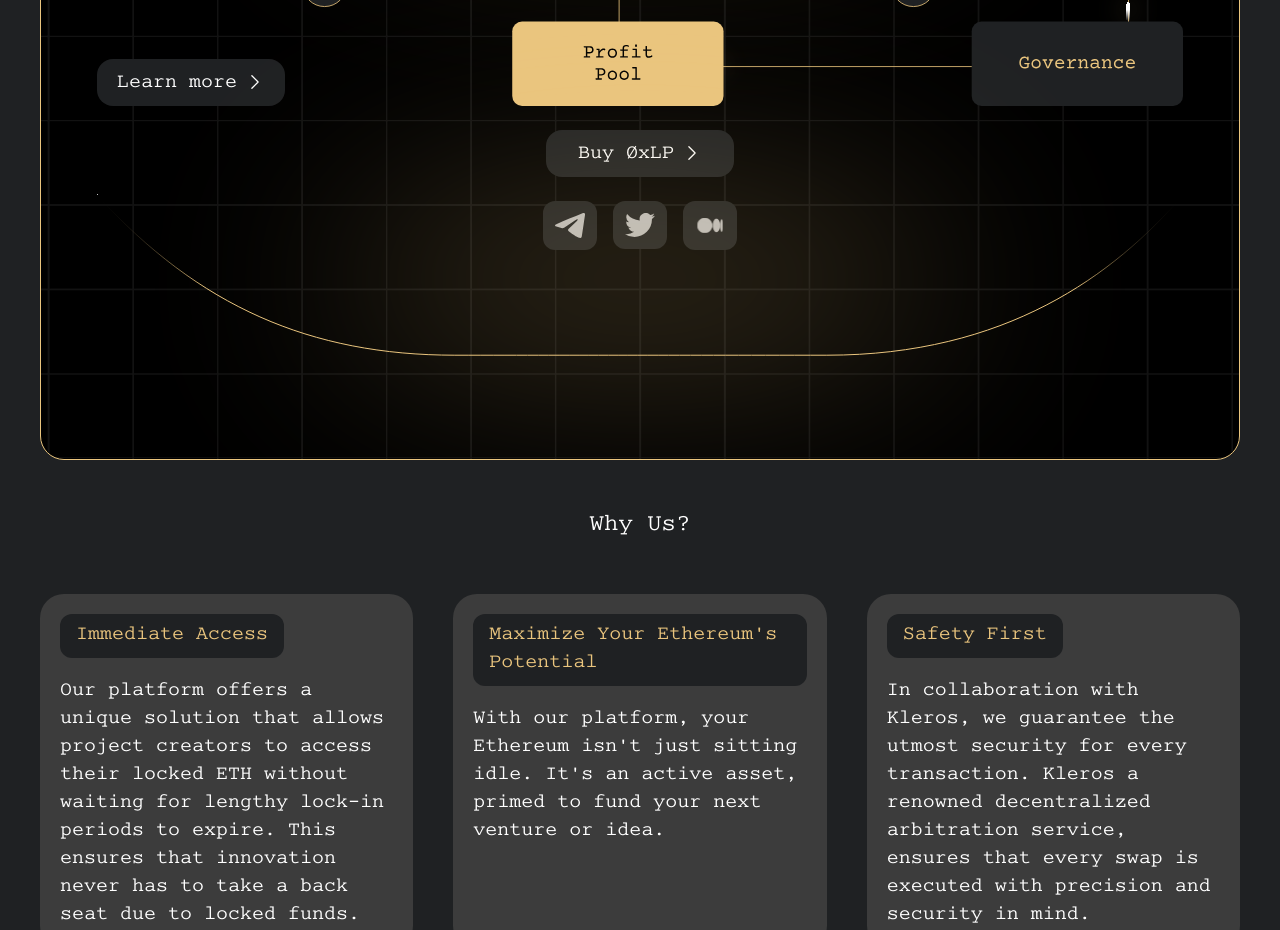
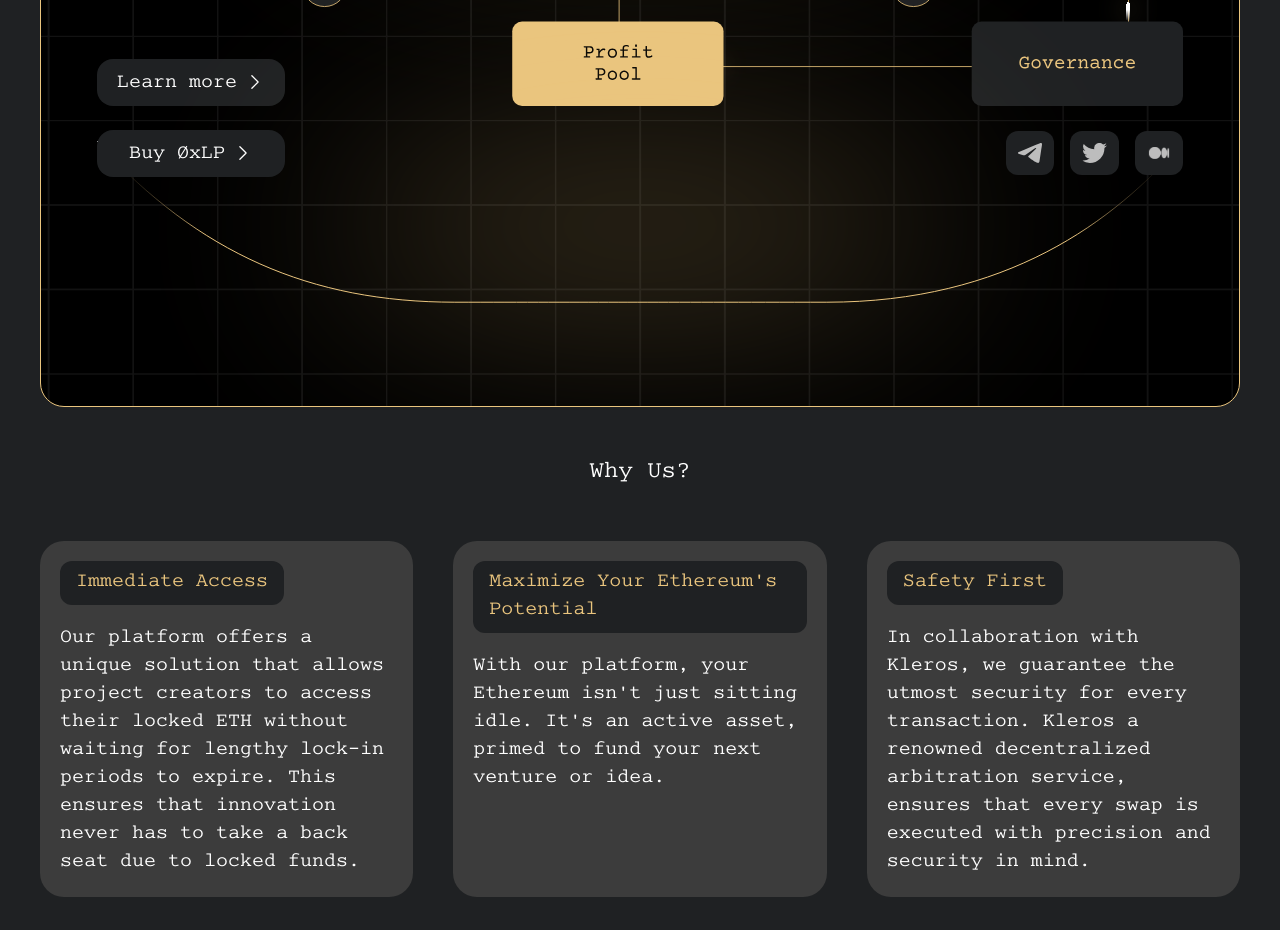
Before and after one commit to GeorgiyAslanyan/liquidityswap, a Next.js app: page / in a window 1280 px wide. Shown: the part 2280-3210 px from the top of the page. Built offline with nearby package versions, Linux system fonts and the light colour scheme.

Commit message:
hero btn change

```diff
--- a/components/Hero.jsx
+++ b/components/Hero.jsx
@@ -208,7 +208,7 @@ const Hero = () => {
               </motion.div>
             ))}
           </div> */}
-          <div className="flex flex-col md:flex-row relative z-[7] items-center justify-center gap-4">
+          <div className="flex md:hidden flex-col md:flex-row relative z-[7] items-center justify-center gap-4">
           <motion.a
               href="https://t.me/LPSwapBot"
               target="_blank"
@@ -234,7 +234,7 @@ const Hero = () => {
             <motion.a
               href="https://t.me/LPSwapBot"
               target="_blank"
-              className="flex justify-center w-[90%] md:w-fit"
+              className="flex justify-center w-[90%] md:hidden"
               rel="noopener noreferrer">
               <button className="items-center text-base min-w-[188px] lg:text-xl whitespace-nowrap justify-center w-[90%] flex hover:gap-4 gap-2 sm:w-fit rounded-2xl bg-[#1F2123] hover:bg-[#36393c] duration-300 ease-in-out transition-all text-white py-3 px-5 h-full">
                 <p>Buy ØxLP</p>{" "}
@@ -254,7 +254,73 @@ const Hero = () => {
               </button>
             </motion.a>
           </div>
-          <div className="flex flex-row relative z-[7] items-center justify-center gap-4">
+          <div className="hidden md:flex flex-col md:flex-row relative z-[8] items-center justify-between gap-4 pb-5">
+
+            <motion.a
+              href="https://t.me/LPSwapBot"
+              target="_blank"
+              className=" md:flex justify-start w-[90%] hidden"
+              rel="noopener noreferrer">
+              <button className="items-center text-base min-w-[188px] lg:text-xl whitespace-nowrap justify-center w-[90%] flex hover:gap-4 gap-2 sm:w-fit rounded-2xl bg-[#1F2123] hover:bg-[#36393c] duration-300 ease-in-out transition-all text-white py-3 px-5 h-full">
+                <p>Buy ØxLP</p>{" "}
+                <svg
+                  xmlns="http://www.w3.org/2000/svg"
+                  fill="none"
+                  viewBox="0 0 24 24"
+                  strokeWidth="1.5"
+                  stroke="currentColor"
+                  className="w-4 h-4 lg:w-5 lg:h-5">
+                  <path
+                    strokeLinecap="round"
+                    strokeLinejoin="round"
+                    d="M8.25 4.5l7.5 7.5-7.5 7.5"
+                  />
+                </svg>
+              </button>
+            </motion.a>
+            <div className="hidden md:flex flex-row relative z-[7] items-center justify-center gap-4">
+            <motion.a
+              className="rounded-xl flex items-center justify-center bg-[#1F2123] hover:bg-[#36393c] duration-300 ease-in-out transition-all p-3"
+              href="https://t.me/LPSwapBot"
+              target="_blank"
+              rel="noopener noreferrer">
+              <Image
+                src={"/tg.svg"}
+                className=""
+                alt="tg"
+                width={30}
+                height={37}
+              />
+            </motion.a>
+            <motion.a
+              className="rounded-xl flex items-center justify-center bg-[#1F2123] hover:bg-[#36393c] duration-300 ease-in-out transition-all p-3"
+              href="https://x.com/0xLiquiditySwap"
+              target="_blank"
+              rel="noopener noreferrer">
+              <Image
+                src={"/tw.svg"}
+                className=""
+                alt="tg"
+                width={30}
+                height={37}
+              />
+            </motion.a>
+            <motion.a
+              className="rounded-xl flex items-center justify-center bg-[#1F2123] hover:bg-[#36393c] duration-300 ease-in-out transition-all p-3"
+              href="https://medium.com/"
+              target="_blank"
+              rel="noopener noreferrer">
+              <Image
+                src={"/medium.svg"}
+                className=""
+                alt="tg"
+                width={30}
+                height={37}
+              />
+            </motion.a>
+          </div>
+          </div>
+          <div className="flex md:hidden flex-row relative z-[7] items-center justify-center gap-4">
             <motion.a
               className="rounded-xl flex items-center justify-center bg-[#1F2123] hover:bg-[#36393c] duration-300 ease-in-out transition-all p-3"
               href="https://t.me/LPSwapBot"
```
